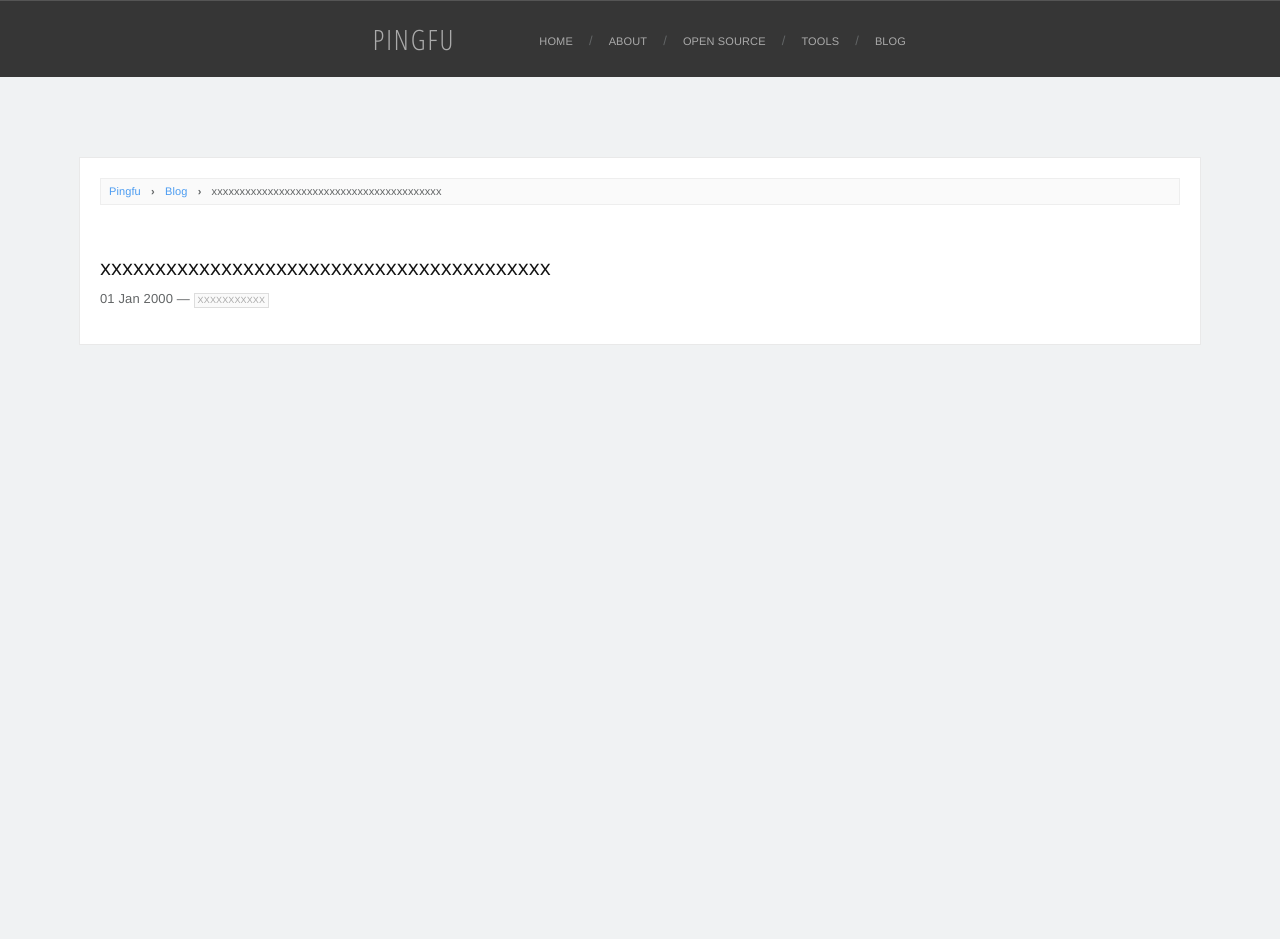
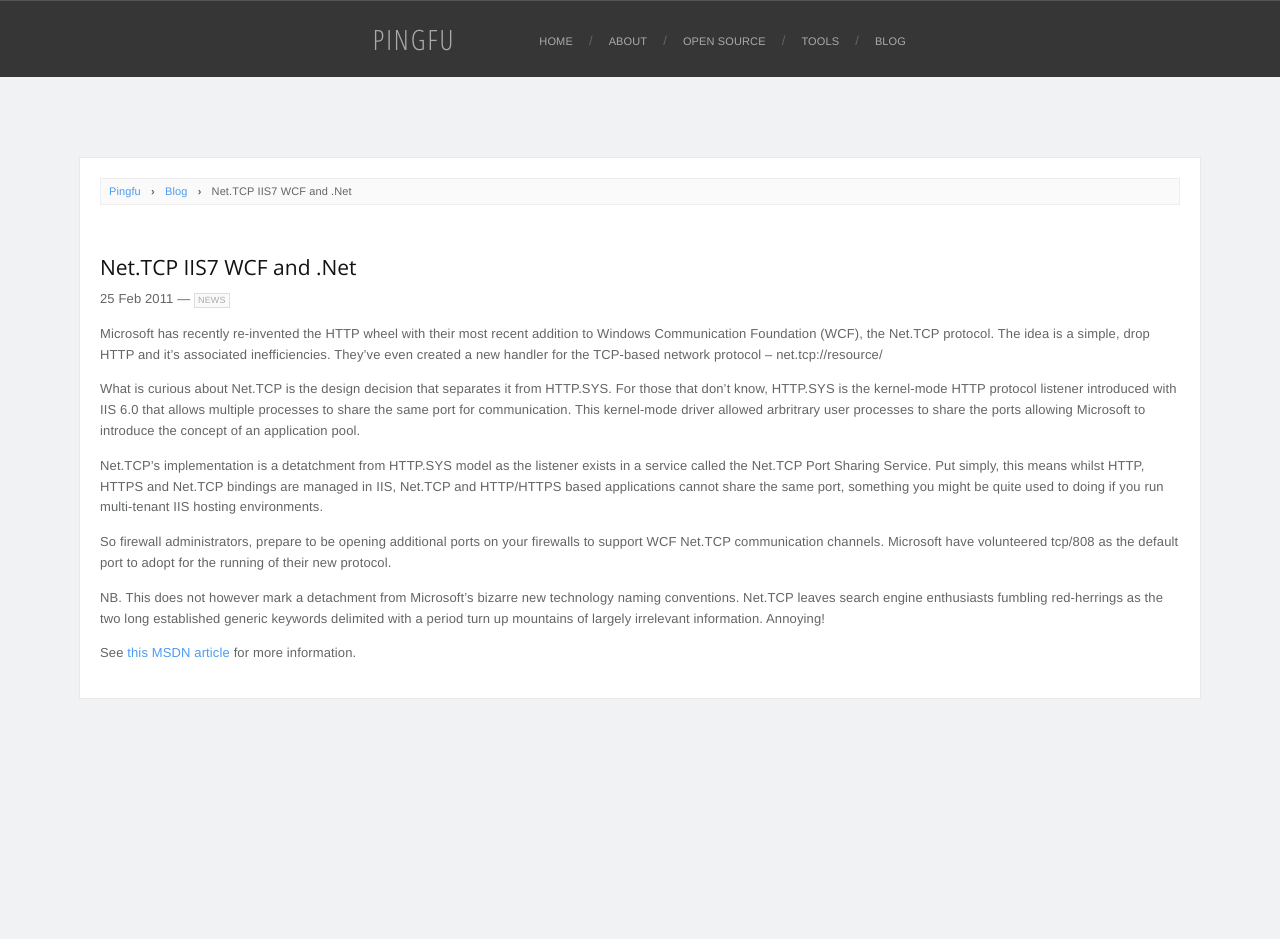
Before and after one commit to pingfu/pingfu.github.io, a Jekyll site: the page built from _posts/2011-02-25-net-dot-tcp-iis7-wcf-and-dotnet.markdown, in a window 1280 px wide. Built offline with Jekyll 4.4.1, drawn with Linux system fonts in a browser that asks for light colours; nearby versions of some CDN libraries; Markdown is read by kramdown in place of the engine named in the settings; before the commit the page ends 900 px from its top, so only the background shows below that.

Commit message:
updated post

```diff
--- a/_posts/2011-02-25-net-dot-tcp-iis7-wcf-and-dotnet.markdown
+++ b/_posts/2011-02-25-net-dot-tcp-iis7-wcf-and-dotnet.markdown
@@ -1,6 +1,20 @@
 ---
 layout: post
-title: "xxxxxxxxxxxxxxxxxxxxxxxxxxxxxxxxxxxxxxxxx"
-date: 2000-01-01 00:00:00
-categories: xxxxxxxxxxx xxxxxxxxxxx
+title: "Net.TCP IIS7 WCF and .Net"
+date: 2011-02-25
+categories: News
 ---
+
+Microsoft has recently re-invented the HTTP wheel with their most recent addition to Windows Communication Foundation (WCF), the Net.TCP protocol. The idea is a simple, drop HTTP and it’s associated inefficiencies.  They’ve even created a new handler for the TCP-based network protocol – net.tcp://resource/
+
+What is curious about Net.TCP is the design decision that separates it from HTTP.SYS. For those that don’t know, HTTP.SYS is the kernel-mode HTTP protocol listener introduced with IIS 6.0 that allows multiple processes to share the same port for communication. This kernel-mode driver allowed arbritrary user processes to share the ports allowing Microsoft to introduce the concept of an application pool.
+
+Net.TCP’s implementation is a detatchment from HTTP.SYS model as the listener exists in a service called the Net.TCP Port Sharing Service. Put simply, this means whilst HTTP, HTTPS and Net.TCP bindings are managed in IIS, Net.TCP and HTTP/HTTPS based applications cannot share the same port, something you might be quite used to doing if you run multi-tenant IIS hosting environments.
+
+So firewall administrators, prepare to be opening additional ports on your firewalls to support WCF Net.TCP communication channels. Microsoft have volunteered tcp/808 as the default port to adopt for the running of their new protocol.
+
+NB. This does not however mark a detachment from Microsoft’s bizarre new technology naming conventions. Net.TCP leaves search engine enthusiasts fumbling red-herrings as the two long established generic keywords delimited with a period turn up mountains of largely irrelevant information. Annoying!
+
+See [this MSDN article][ms734772] for more information.
+
+[ms734772]: http://msdn.microsoft.com/en-us/library/ms734772.aspx
```
